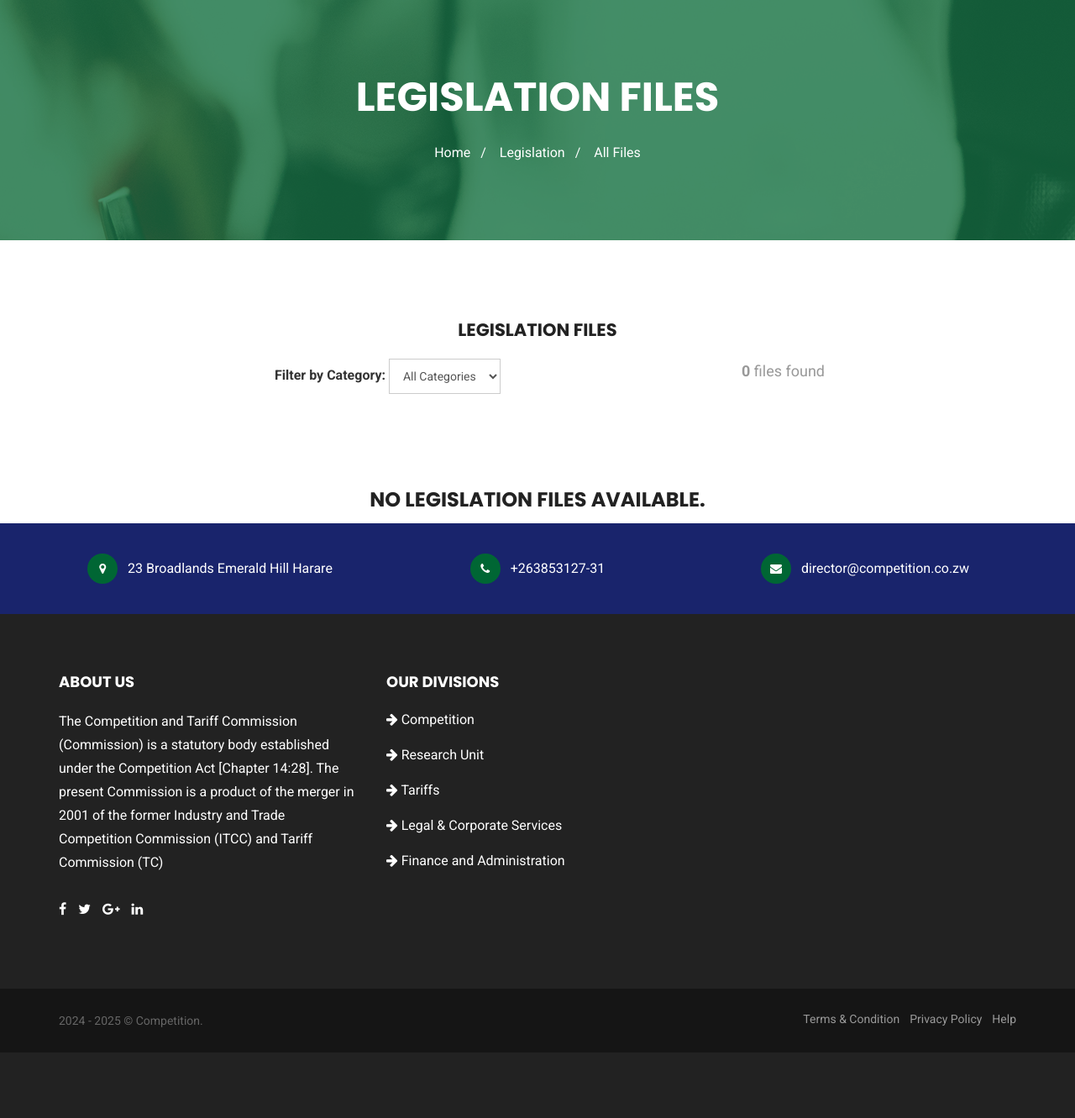
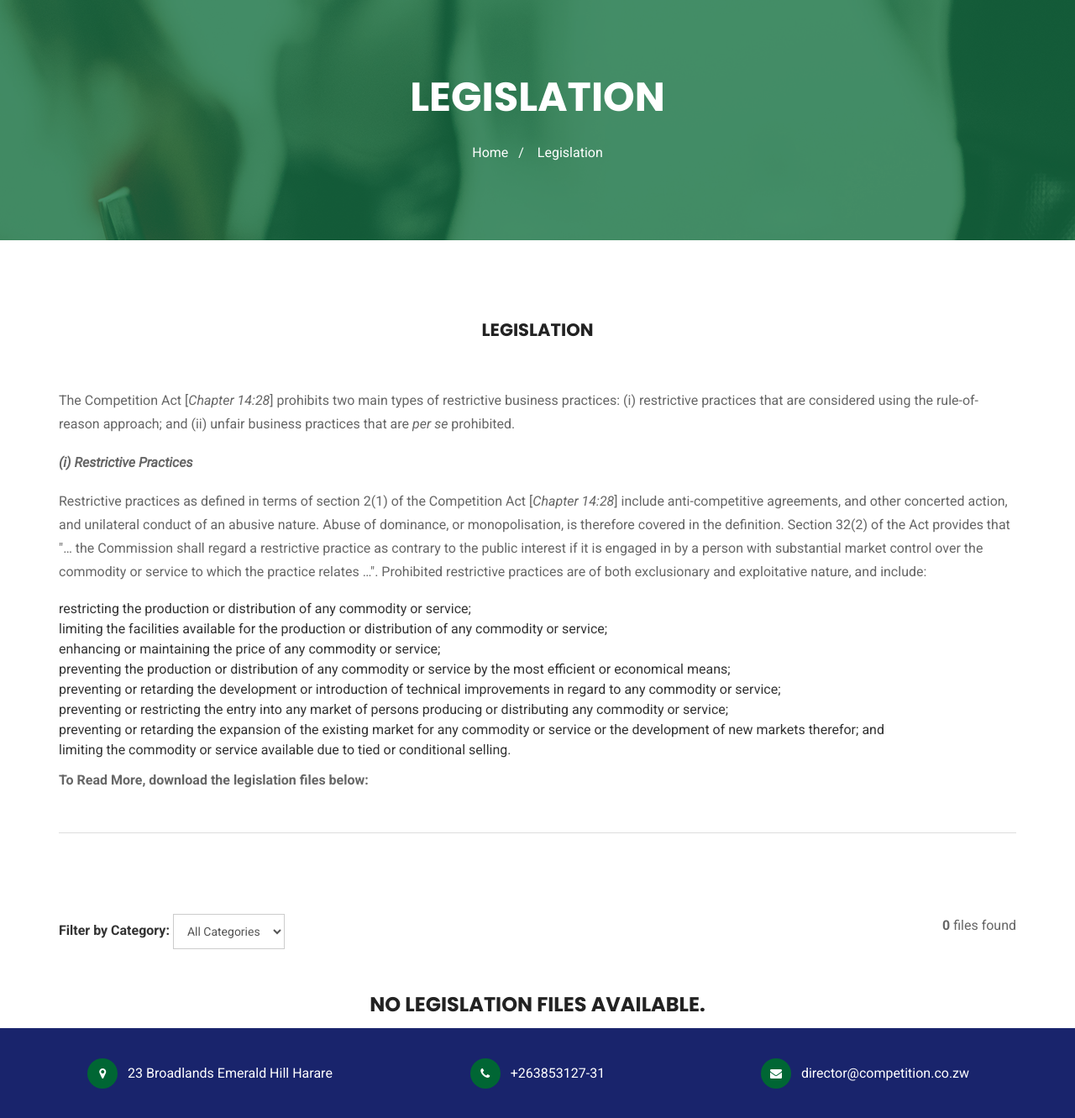
Before and after one commit to ranga-mcmil/competition, a Django app: page /legislation-files/ in a window 1280 px wide. Shown: the part 168-1499 px from the top of the page at 84% size. Before the commit the page ends 1421 px from the top, so only its background shows below. Run offline with Django 5.2, Linux system fonts and the light colour scheme; data that the repository does not hold is empty; some libraries are stand-ins or nearby versions.

Commit message:
legislation page

```diff
--- a/core/templates/legislation/list.html
+++ b/core/templates/legislation/list.html
@@ -7,11 +7,10 @@
     <div class="page-title-banner">
         <div class="container">
             <div class="content-wrapper">
-                <h2>Legislation Files</h2>
+                <h2>Legislation</h2>
                 <ul class="bread-crumb">
                     <li><a href="/">Home</a></li>
-                    <li><a href="">Legislation</a></li>
-                    <li><a href="#">All Files</a></li>
+                    <li><a href="#">Legislation</a></li>
                 </ul>
             </div> <!-- .content-wrapper -->
         </div> <!-- .container -->
@@ -21,9 +20,38 @@
 <section class="service-details section-block">
     <div class="container">
         <div class="title-block">
-            <h2>Legislation Files</h2>
+            <h2>Legislation</h2>
+        </div> <!-- .title-block -->
 
-            <!-- Category Filter -->
+        <!-- NEW: Competition Act Explanatory Content -->
+        <div class="row mb-5">
+            <div class="col-md-12">
+                <div class="legislation-introduction">
+                    <p>The Competition Act [<em>Chapter 14:28</em>] prohibits two main types of restrictive business practices: (i) restrictive practices that are considered using the rule-of-reason approach; and (ii) unfair business practices that are <em>per se</em> prohibited.</p>
+
+                    <p><strong><em>(i) Restrictive Practices</em></strong></p>
+
+                    <p>Restrictive practices as defined in terms of section 2(1) of the Competition Act [<em>Chapter 14:28</em>] include anti-competitive agreements, and other concerted action, and unilateral conduct of an abusive nature. Abuse of dominance, or monopolisation, is therefore covered in the definition. Section 32(2) of the Act provides that "… the Commission shall regard a restrictive practice as contrary to the public interest if it is engaged in by a person with substantial market control over the commodity or service to which the practice relates …". Prohibited restrictive practices are of both exclusionary and exploitative nature, and include:</p>
+
+                    <ul>
+                        <li>restricting the production or distribution of any commodity or service;</li>
+                        <li>limiting the facilities available for the production or distribution of any commodity or service;</li>
+                        <li>enhancing or maintaining the price of any commodity or service;</li>
+                        <li>preventing the production or distribution of any commodity or service by the most efficient or economical means;</li>
+                        <li>preventing or retarding the development or introduction of technical improvements in regard to any commodity or service;</li>
+                        <li>preventing or restricting the entry into any market of persons producing or distributing any commodity or service;</li>
+                        <li>preventing or retarding the expansion of the existing market for any commodity or service or the development of new markets therefor; and</li>
+                        <li>limiting the commodity or service available due to tied or conditional selling.</li>
+                    </ul>
+
+                    <p><strong>To Read More, download the legislation files below:</strong></p>
+                    <hr class="my-4">
+                </div>
+            </div>
+        </div>
+        <!-- END: Competition Act Explanatory Content -->
+
+        <!-- Existing filtering and file listing section -->
         <div class="row mb-4">
             <div class="col-md-6">
                 <form method="get" class="form-inline">
@@ -46,7 +74,6 @@
             </div>
         </div>
 
-        </div> <!-- .title-block -->
         {% if files %}
         <div class="row">
             <div class="col-md-12 service-content">
@@ -69,13 +96,10 @@
                             <a class="btn btn-narrow" href="{{ file.file.url }}" target="_blank">Download</a>
                         </div>
                     </div>
-
                 {% endfor %}
 
                 {% include 'snippets/pagination.html' with items=files %}
-
             </div> <!-- .service-content -->
-
         </div> <!-- .row -->
         {% else %}
         <h3 class="text-center mb-3">No Legislation Files Available{% if selected_category %} for this category{% endif %}.</h3>
```
Also changed, not shown: core/apps.py (line endings or trailing spaces). Lines whose indentation alone changed are shown as unchanged.
